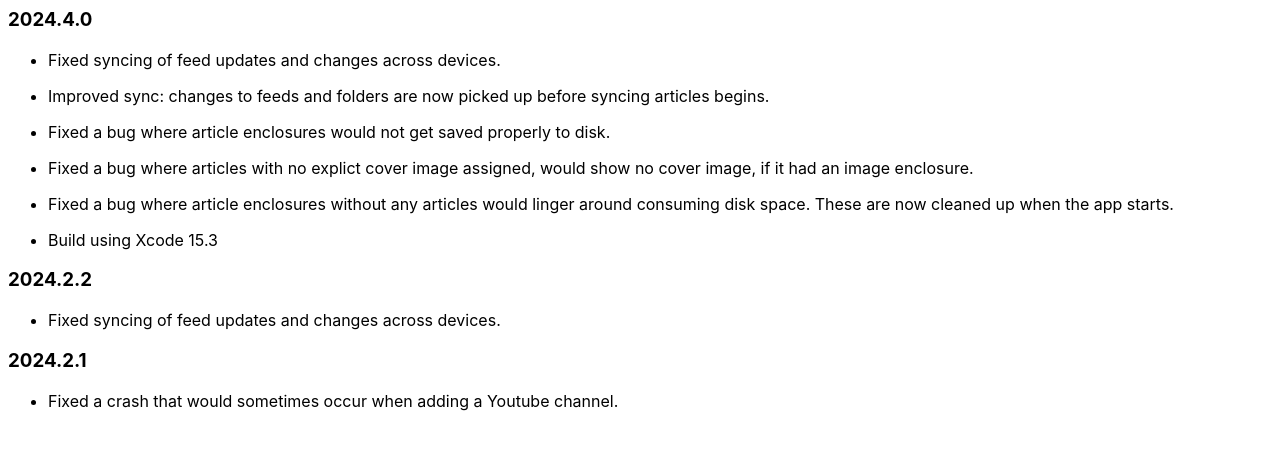
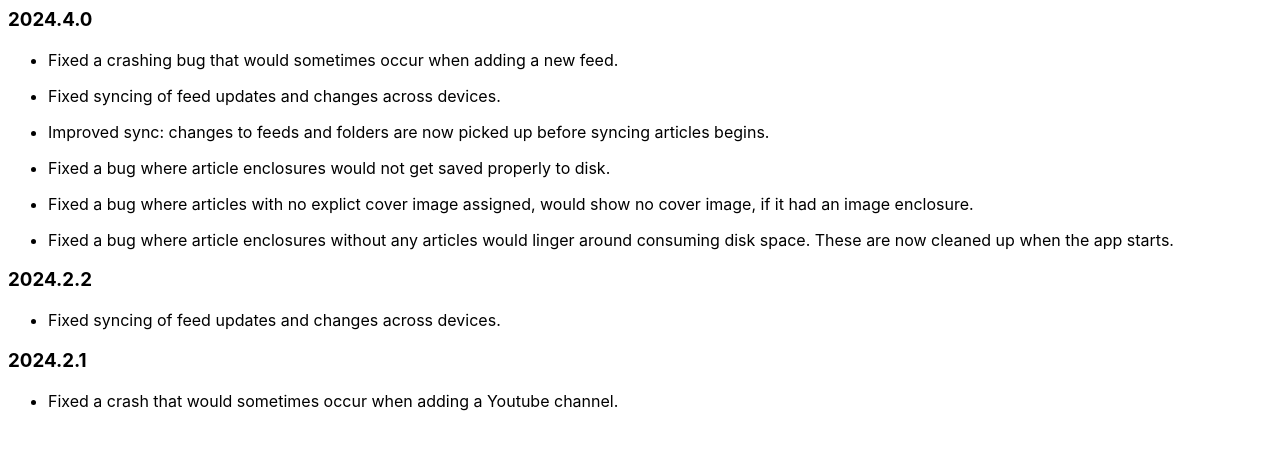
Before and after one commit to ElytraApp/Elytra, a Jekyll site: the page built from _posts/2024-04-10-588.md, in a window 1280 px wide. Shown: the top 450 px of the page. Built offline with Jekyll 4.4.1, drawn with Linux system fonts in a browser that asks for light colours; our own code applies the rules of GitHub Pages for plain Markdown files.

Commit message:
update beta release notes
Signed-off-by: Nikhil Nigade <nikhil@dezinezync.com>

```diff
--- a/_posts/2024-04-10-588.md
+++ b/_posts/2024-04-10-588.md
@@ -12,6 +12,8 @@ minVer: 13.0
 
 ### 2024.4.0
 
+- Fixed a crashing bug that would sometimes occur when adding a new feed.
+
 - Fixed syncing of feed updates and changes across devices.
 
 - Improved sync: changes to feeds and folders are now picked up before syncing articles begins.
@@ -22,8 +24,6 @@ minVer: 13.0
 
 - Fixed a bug where article enclosures without any articles would linger around consuming disk space. These are now cleaned up when the app starts.
 
-- Build using Xcode 15.3
-
 ### 2024.2.2
 
 - Fixed syncing of feed updates and changes across devices.
```
